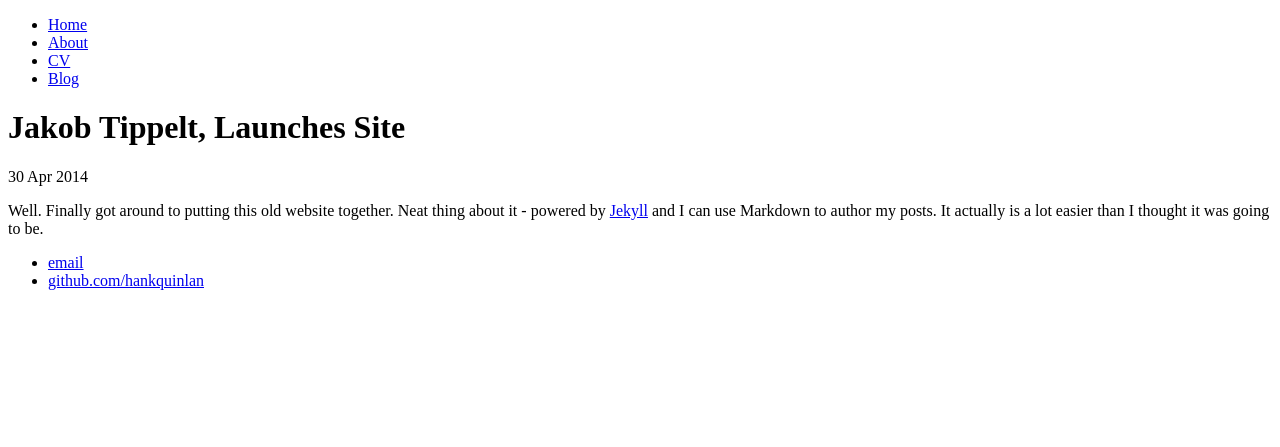
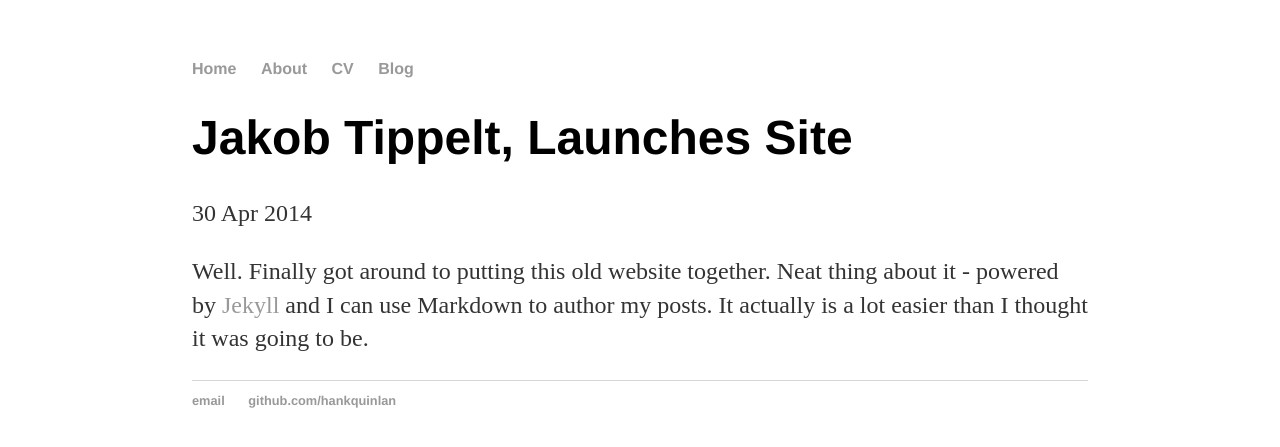
Before and after one commit to jbtippelt/jbtippelt.github.io, a Jekyll site: the page built from _posts/2014-04-30-Jakob-Tippelt-site-launched.md, in a window 1280 px wide. Shown: the top 447 px of the page. Built offline with Jekyll 4.4.1, drawn with Linux system fonts in a browser that asks for light colours.

Commit message:
Update default.html

```diff
--- a/_layouts/default.html
+++ b/_layouts/default.html
@@ -3,7 +3,7 @@
 		<head>
 			<title>{{ page.title }}</title>
 			<!-- link to main stylesheet -->
-			<link rel="stylesheet" type="text/css" href="/css/main.css">
+			<link rel="stylesheet" type="text/css" href="/main.css">
 		</head>
 		<body>
 			<nav>
```
